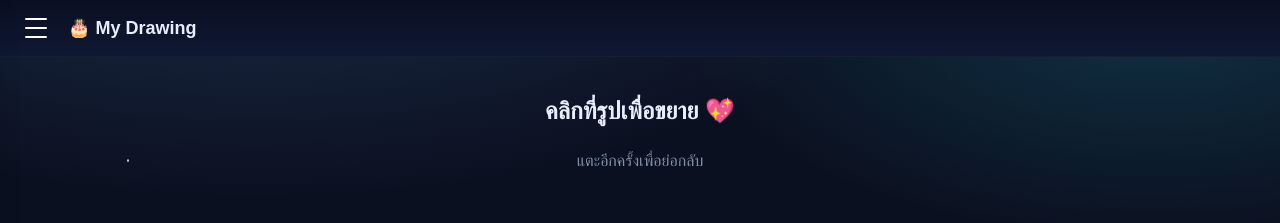
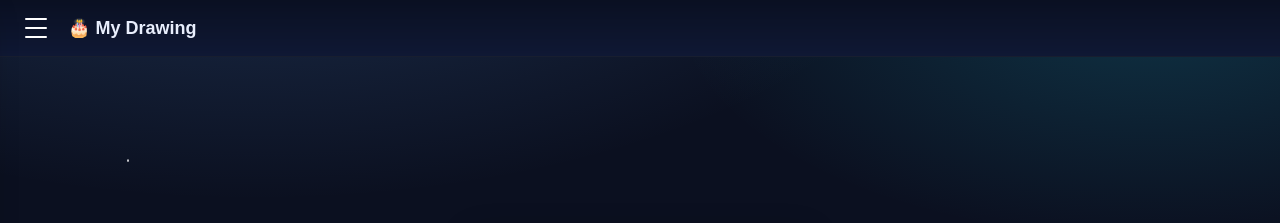
Before and after one commit to s6804062617287/hbdnabby, a plain HTML site: page index.html in a window 1280 px wide. Shown: the top 223 px of the page. Drawn offline with Linux system fonts and the light colour scheme.

Commit message:
Add files via upload

```diff
--- a/index.html
+++ b/index.html
@@ -22,8 +22,7 @@
   </nav>
 
   <main class="container center">
-    <h2>คลิกที่รูปเพื่อขยาย 💖</h2>
-    <p class="muted">แตะอีกครั้งเพื่อย่อกลับ</p>
+
 
     <div class="art-wrap">
       <!-- ใส่ชื่อรูปของคุณ -->
```
